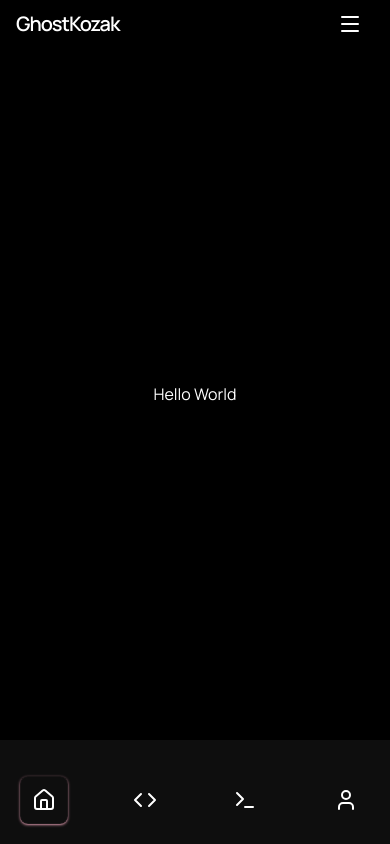
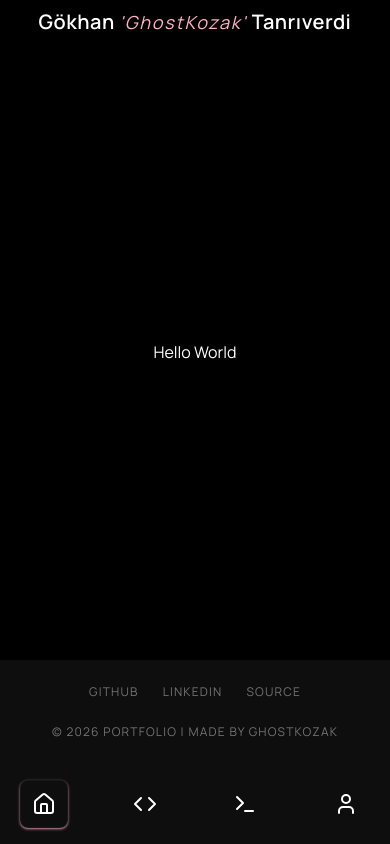
Before and after one commit to GhostKozak/personal-website, a Next.js app: page / in a window 390 px wide. Built offline with nearby package versions, Linux system fonts and the light colour scheme.

Commit message:
refactor: apply PascalCase naming conventions

```diff
--- a/app/layout.tsx
+++ b/app/layout.tsx
@@ -1,9 +1,9 @@
 import type { Metadata } from "next";
 import { Space_Grotesk, Manrope } from "next/font/google";
 import "./globals.css";
-import Header from "@/components/layout/navbar";
-import Footer from "@/components/layout/footer";
-import Navigation from "@/components/layout/mobileNav";
+import Header from "@/components/layout/Header";
+import Footer from "@/components/layout/Footer";
+import MobileBottomNav from "@/components/layout/MobileBottomNav";
 
 const spaceGrotesk = Space_Grotesk({
   variable: "--font-space", // CSS'deki var(--font-space) ile eşleşir
@@ -36,7 +36,7 @@ export default function RootLayout({
           {children}
         </main>
         <Footer />
-        <Navigation />
+        <MobileBottomNav />
       </body>
     </html>
   );
--- /dev/null
+++ b/components/layout/Footer.tsx
@@ -0,0 +1,23 @@
+"use client";
+
+import Link from "next/link";
+
+export default function Footer() {
+  return (
+    <footer className="flex md:flex-row flex-col justify-center md:justify-between items-center gap-6 bg-surface-low mb-20 md:mb-0 px-4 md:px-outer py-6 md:py-20 text-xs uppercase tracking-widest">
+      <h2 className="hidden md:block font-bold text-lg">Gökhan 'GhostKozak' Tanrıverdi</h2>
+      <div className="links">
+        <ul className="flex flex-row gap-6 text-neutral-500">
+          <ListItem href="https://github.com/GhostKozak">Github</ListItem>
+          <ListItem href="https://www.linkedin.com/in/gokhan-tanriverdi/">Linkedin</ListItem>
+          <ListItem href="#">Source</ListItem>
+        </ul>
+      </div>
+      <span className="text-neutral-500">&copy; 2026 Portfolio | Made by GhostKozak</span>
+    </footer>
+  )
+}
+
+function ListItem({href, children, classNames}:{href: string, children?: React.ReactNode, classNames?: string}) {
+  return <li><Link href={href} className={`text-neutral-500 ${classNames}`} target="_blank">{children}</Link></li>
+}
--- a/components/layout/navbar.tsx
+++ b/components/layout/Header.tsx
@@ -10,27 +10,27 @@ export default function Header() {
 
   return (
     <header className="z-50 relative flex flex-wrap justify-between items-center px-0 md:px-outer">
-      <div className="flex justify-between items-center px-4 md:px-0 w-full md:w-fit">
+      <div className="flex justify-center items-center px-4 md:px-0 w-full md:w-fit">
         {/* Logo Section */}
         <Link
           href={"/"}
-          className="hover:opacity-80 font-semibold text-xl tracking-tighter transition-opacity"
+          className="hover:opacity-80 py-2 md:py-0 font-semibold text-xl tracking-wide transition-opacity"
           onClick={closeMenu}
         >
-          GhostKozak
+          Gökhan <span className="md:hidden inline-flex font-normal text-primary text-lg italic tracking-widest">'GhostKozak'</span> Tanrıverdi
         </Link>
 
-        {/* Mobile Hamburger Button */}
-        <button
+        {/* Mobile Hamburger Button !!! It has been suspended indefinitely because a new solution has been found. */}
+        {/* <button
           type="button"
           id="hamburger-menu-toggle"
-          className="md:hidden z-50 relative flex flex-col justify-center items-center bg-transparent border-none w-12 h-12 text-inherit touch-manipulation cursor-pointer"
+          className="hidden z-50 relative flex-col justify-center items-center bg-transparent border-none w-12 h-12 text-inherit touch-manipulation cursor-pointer"
           onClick={toggleMenu}
           aria-label="Navigation menu open/close"
           aria-expanded={open}
         >
           {open ? <X /> : <Menu />}
-        </button>
+        </button> */}
       </div>
 
       {/* Navigation Section */}
@@ -45,11 +45,11 @@ export default function Header() {
           }`}
       >
         <ul className="flex md:flex-row flex-col py-4 text-white/60">
-          <ListItem url="#" active onClick={closeMenu}>About</ListItem>
-          <ListItem url="#" onClick={closeMenu}>Work</ListItem>
-          <ListItem url="#" onClick={closeMenu}>Archive</ListItem>
-          <ListItem url="#" onClick={closeMenu}>Blog</ListItem>
-          <ListItem url="#" onClick={closeMenu}>Contact</ListItem>
+          <ListItem href="#about" active onClick={closeMenu}>About</ListItem>
+          <ListItem href="#work" onClick={closeMenu}>Work</ListItem>
+          <ListItem href="#archive" onClick={closeMenu}>Archive</ListItem>
+          <ListItem href="#blog" onClick={closeMenu}>Blog</ListItem>
+          <ListItem href="#contact" onClick={closeMenu}>Contact</ListItem>
         </ul>
       </nav>
     </header>
@@ -57,19 +57,19 @@ export default function Header() {
 }
 
 interface ListItemProps {
-  url: string;
+  href: string;
   children: React.ReactNode;
   classNames?: string;
   active?: boolean;
   onClick?: () => void;
 }
 
-function ListItem({url, children, classNames, active, onClick}: ListItemProps) {
+function ListItem({href, children, classNames, active, onClick}: ListItemProps) {
   return (
     <li>
       <Link
         className={`block px-4 py-2 hover:pl-6 hover:md:pl-4 hover:md:text-primary/60 font-black md:font-semibold uppercase text-xl md:text-sm transition-all tracking-widest ${active ? 'text-primary' : ''} ${classNames || ''}`}
-        href={url}
+        href={href}
         onClick={onClick}
       >
         {children}
--- a/components/layout/mobileNav.tsx
+++ b/components/layout/MobileBottomNav.tsx
@@ -2,14 +2,14 @@
 import { Code, Home, Terminal, User } from "lucide-react";
 import Link from "next/link";
 
-export default function Navigation() {
+export default function MobileBottomNav() {
 
   return (
-    <nav className="md:hidden bottom-0 left-0 z-50 fixed flex justify-between items-center bg- bg-surface-low p-5 w-full">
-      <NavItem href={"#"} active> <Home /> </NavItem>
-      <NavItem href={"#"} > <Code /> </NavItem>
-      <NavItem href={"#"} > <Terminal /> </NavItem>
-      <NavItem href={"#"} > <User /> </NavItem>
+    <nav className="md:hidden bottom-0 left-0 z-50 fixed flex justify-between items-center bg- bg-surface-low p-5 w-full h-20">
+      <NavItem href={"#home"} active> <Home /> </NavItem>
+      <NavItem href={"#work"} > <Code /> </NavItem>
+      <NavItem href={"#blog"} > <Terminal /> </NavItem>
+      <NavItem href={"#contact"} > <User /> </NavItem>
     </nav>
   );
 }
--- a/components/layout/footer.tsx
+++ /dev/null
@@ -1,21 +0,0 @@
-"use client";
-
-export default function Footer() {
-  return (
-    <footer className="flex md:flex-row flex-col justify-center md:justify-between items-center gap-6 bg-surface-low px-4 md:px-outer py-6 md:py-20 text-xs uppercase tracking-widest">
-      <h2 className="hidden md:block font-bold text-lg">Gökhan 'GhostKozak' Tanrıverdi</h2>
-      <div className="links">
-        <ul className="flex flex-row gap-6 text-neutral-500">
-          <ListItem url="#">Github</ListItem>
-          <ListItem url="#">Linkedin</ListItem>
-          <ListItem url="#">Source</ListItem>
-        </ul>
-      </div>
-      <span className="text-neutral-500">&copy; 2026 Portfolio | Made by GhostKozak</span>
-    </footer>
-  )
-}
-
-function ListItem({url, children, classNames}:{url: string, children?: React.ReactNode, classNames?: string}) {
-  return <li><a href={url} className={`text-neutral-500 ${classNames}`}>{children}</a></li>
-}
```
